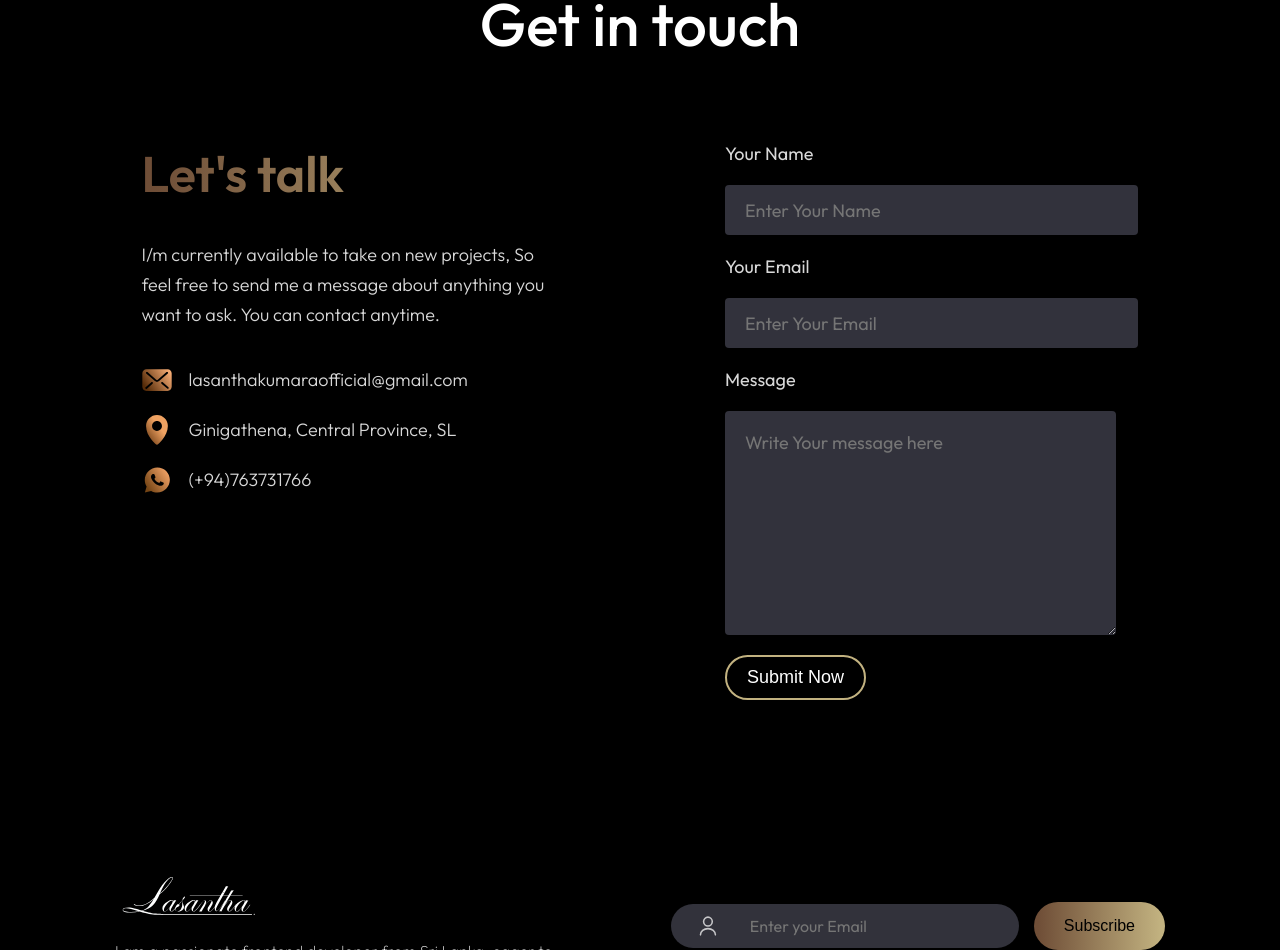
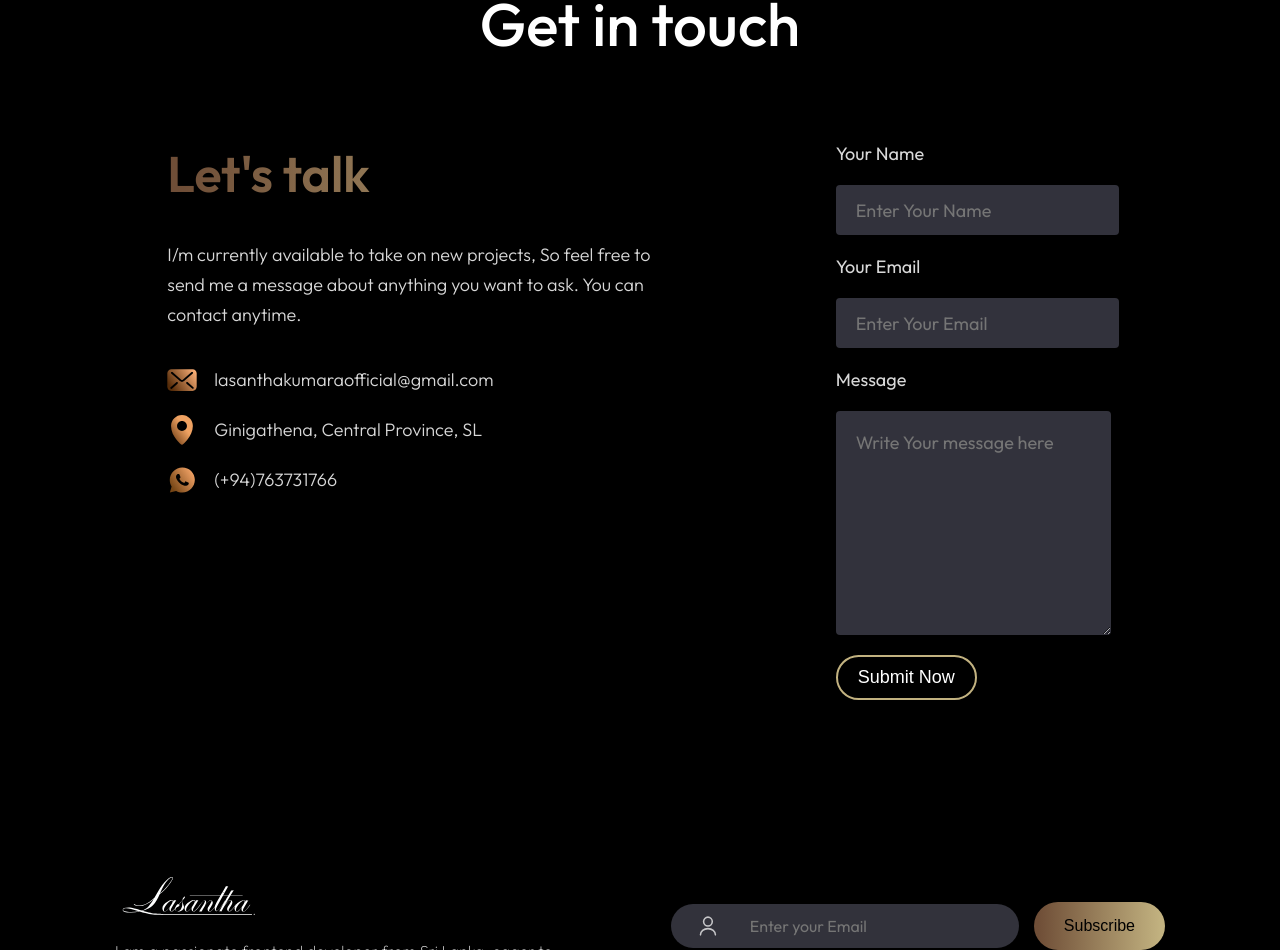
Before and after one commit to UserLasa73/my_portfolio, a React (Vite) app: page / in a window 1280 px wide. Shown: the part 3297-4247 px from the top of the page. Built offline with nearby package versions, Linux system fonts and the light colour scheme.

Commit message:
horizontal scrollbar in mobie version fixed by changing contact section width

```diff
--- a/src/components/Contact/Contact.css
+++ b/src/components/Contact/Contact.css
@@ -81,7 +81,7 @@
     flex-direction: column;
     align-items: start;
     gap: 20px;
-    width: 50%;
+    max-width: 80%;
 }
 
 .contact-right label{
```
